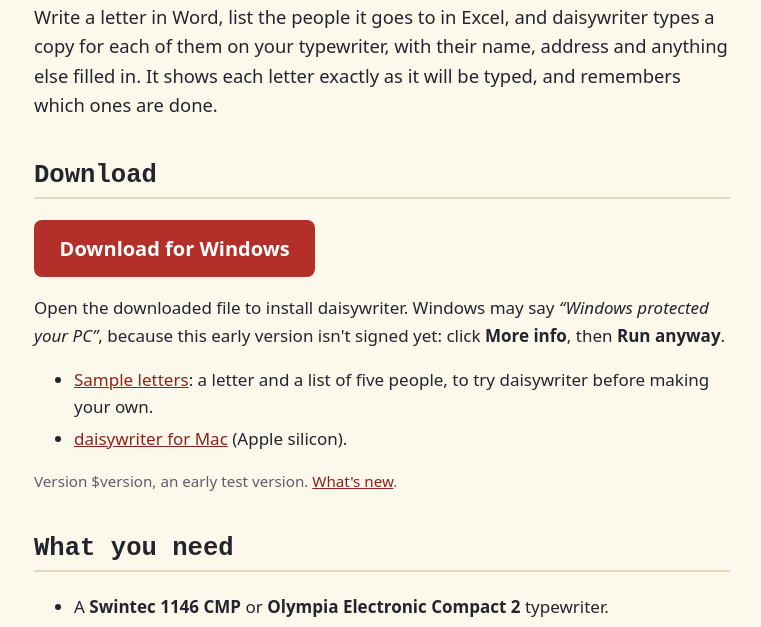
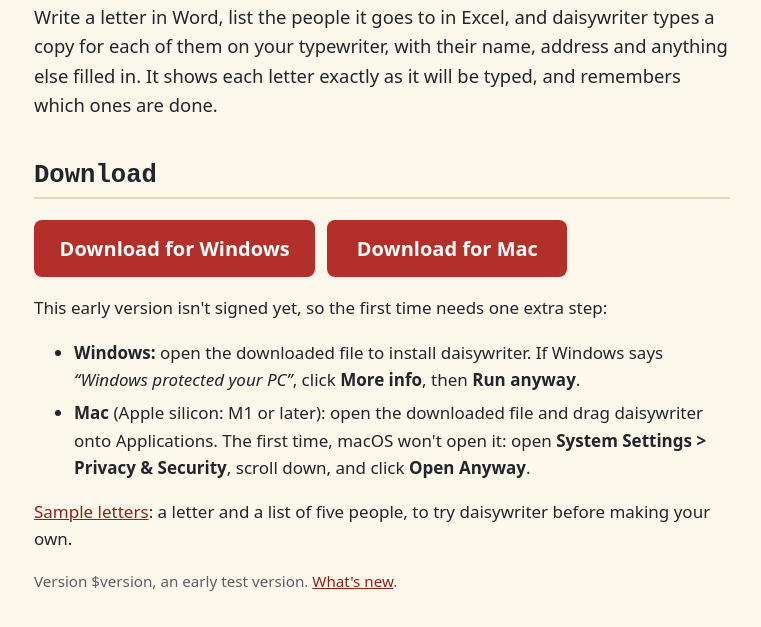
Before and after one commit to nelsonje/daisywriter, a plain HTML site: page website/index.html in a window 1280 px wide. Shown: the part 150-777 px from the top of the page, without its empty margins (258-1019 px from the left). Drawn offline with Linux system fonts and the light colour scheme.

Commit message:
Website: Download for Mac as a button beside Windows, with its first-time step
Co-Authored-By: Claude Opus 5.5 <noreply@anthropic.com>

```diff
--- a/website/index.html
+++ b/website/index.html
@@ -25,15 +25,22 @@ typed, and remembers which ones are done.</p>
 
 <section id="download">
   <h2>Download</h2>
-  <p><a class="button" href="$msi">Download for Windows</a></p>
-  <p>Open the downloaded file to install daisywriter. Windows may say
-  <em>“Windows protected your PC”</em>, because this early version isn't signed
-  yet: click <strong>More info</strong>, then <strong>Run anyway</strong>.</p>
-  <ul class="more">
-    <li><a href="$samples">Sample letters</a>: a letter and a list of five people,
-      to try daisywriter before making your own.</li>
-    <li><a href="$dmg">daisywriter for Mac</a> (Apple silicon).</li>
+  <p class="buttons">
+    <a class="button" href="$msi">Download for Windows</a>
+    <a class="button" href="$dmg">Download for Mac</a>
+  </p>
+  <p>This early version isn't signed yet, so the first time needs one extra step:</p>
+  <ul class="install">
+    <li><strong>Windows:</strong> open the downloaded file to install daisywriter.
+      If Windows says <em>“Windows protected your PC”</em>, click
+      <strong>More info</strong>, then <strong>Run anyway</strong>.</li>
+    <li><strong>Mac</strong> (Apple silicon: M1 or later): open the downloaded file and
+      drag daisywriter onto Applications. The first time, macOS won't open it: open
+      <strong>System Settings &gt; Privacy &amp; Security</strong>, scroll down, and click
+      <strong>Open Anyway</strong>.</li>
   </ul>
+  <p><a href="$samples">Sample letters</a>: a letter and a list of five people, to try
+  daisywriter before making your own.</p>
   <p class="version">Version $version, an early test version.
   <a href="$notes">What's new</a>.</p>
 </section>
--- a/website/style.css
+++ b/website/style.css
@@ -36,8 +36,12 @@ a { color: var(--red-dark); }
 
 .intro { font-size: 1.15rem; }
 
+.buttons { display: flex; flex-wrap: wrap; gap: 0.75rem; }
+
 .button {
   display: inline-block;
+  min-width: 15rem;
+  text-align: center;
   padding: 0.8rem 1.6rem;
   border-radius: 0.5rem;
   background: var(--red);
@@ -48,7 +52,7 @@ a { color: var(--red-dark); }
 }
 .button:hover, .button:focus { background: var(--red-dark); }
 
-.more li { margin: 0.3rem 0; }
+.install li { margin: 0.4rem 0; }
 .version, .note, footer { color: var(--muted); font-size: 0.95rem; }
 
 table { width: 100%; border-collapse: collapse; margin: 1rem 0; font-size: 0.95rem; }
```
Also changed, not shown: 1 other file.
